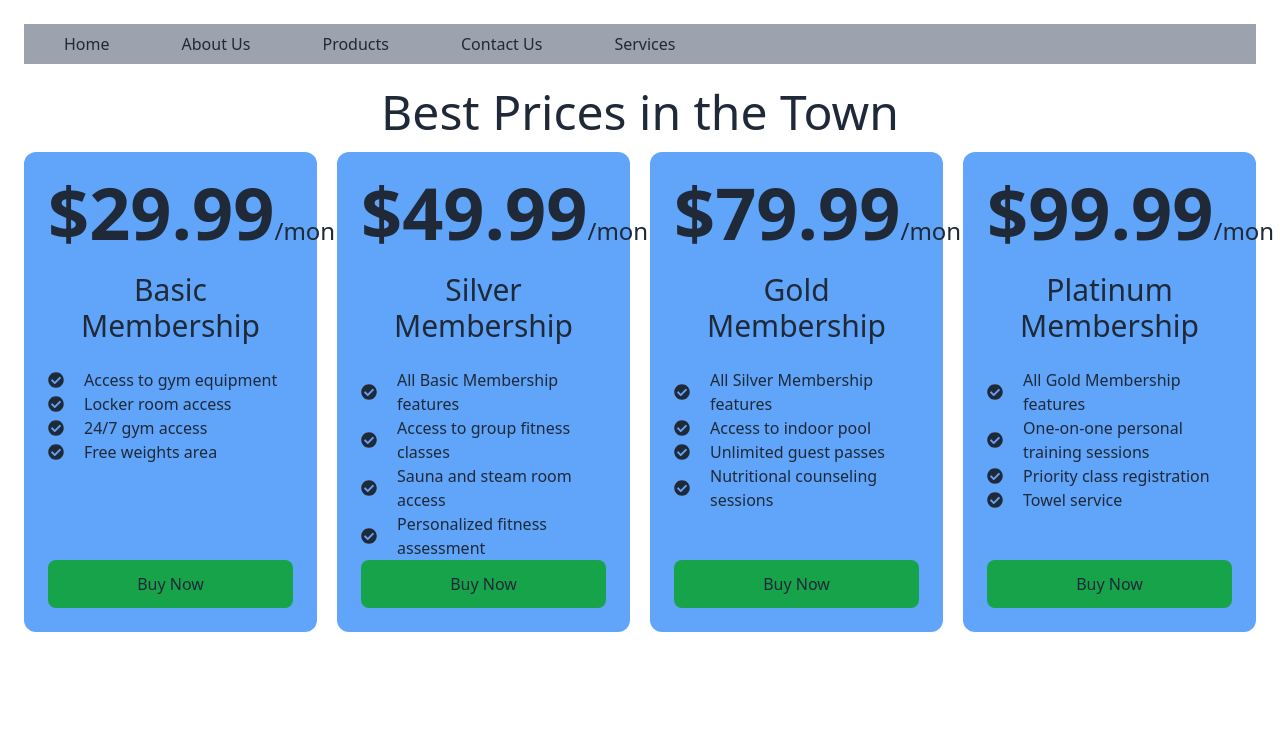
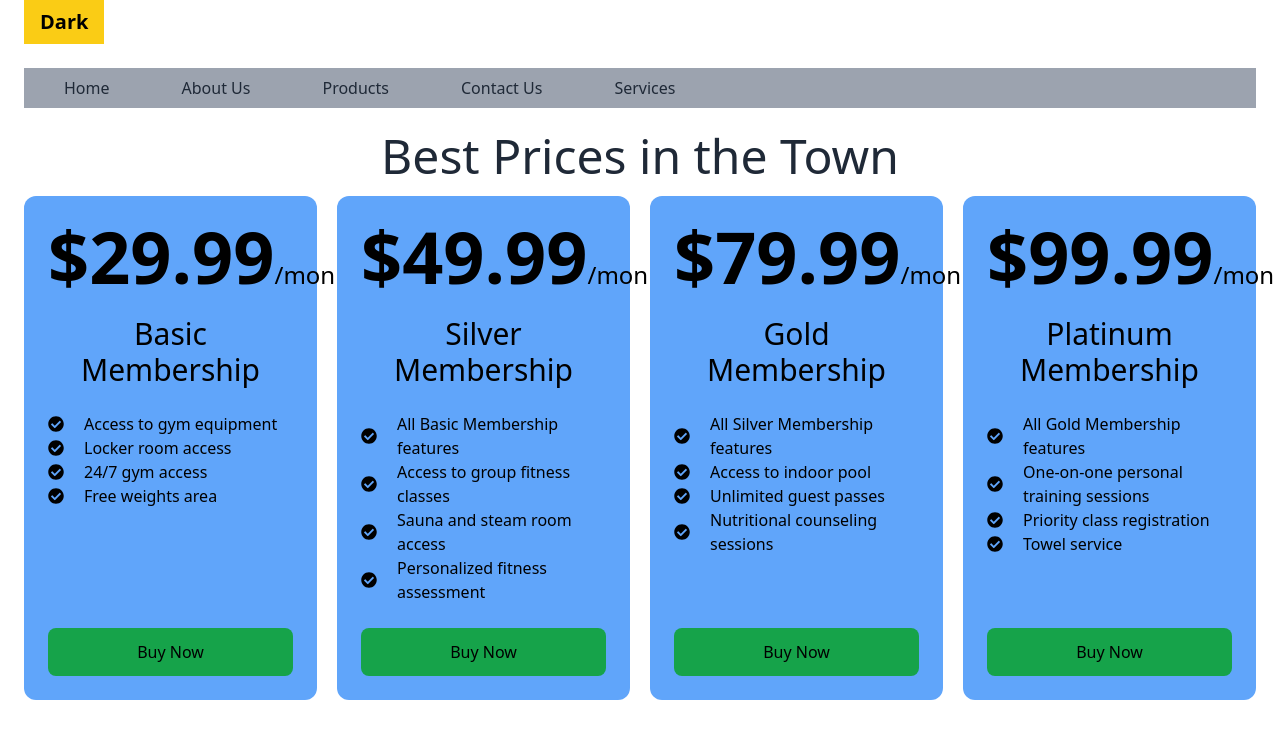
Before and after one commit to mamun-prodhan/price-options, a React (Vite) app: page / in a window 1280 px wide. Shown: the top 738 px of the page. Built offline with nearby package versions, Linux system fonts and the light colour scheme.

Commit message:
dark mode added

```diff
--- a/src/App.jsx
+++ b/src/App.jsx
@@ -1,11 +1,21 @@
+import { useState } from "react";
 import NavBar from "./components/NavBar/NavBar";
 import PriceOptions from "./components/PriceOptions/PriceOptions";
 
 function App() {
+  const [dark, setDark] = useState(false);
   return (
     <>
+      <button
+        className={`ms-6  px-4 py-2 text-xl font-extrabold ${
+          dark ? "text-white bg-[#000]" : "text-[#000] bg-yellow-400"
+        }`}
+        onClick={() => setDark(!dark)}
+      >
+        {dark ? "Light" : "Dark"}
+      </button>
       <NavBar></NavBar>
-      <PriceOptions></PriceOptions>
+      <PriceOptions dark={dark}></PriceOptions>
     </>
   );
 }
--- a/src/components/PriceOption/PriceOption.jsx
+++ b/src/components/PriceOption/PriceOption.jsx
@@ -1,10 +1,14 @@
 import PropTypes from "prop-types";
 import Feature from "../Feature/Feature";
 
-const PriceOption = ({ option }) => {
+const PriceOption = ({ option, dark }) => {
   const { name, price, features } = option;
   return (
-    <div className="text-center bg-blue-400 p-6 rounded-xl flex flex-col">
+    <div
+      className={`text-center  ${
+        dark ? "text-white bg-black" : "text-black bg-blue-400"
+      } p-6 rounded-xl flex flex-col`}
+    >
       <h1>
         <span className="text-7xl font-extrabold">{price}</span>
         <span className="text-2xl">/mon</span>
@@ -15,7 +19,9 @@ const PriceOption = ({ option }) => {
           <Feature key={idx} feature={feature}></Feature>
         ))}
       </div>
-      <button className="w-full bg-green-600 py-3 rounded-lg">Buy Now</button>
+      <button className="mt-6 w-full bg-green-600 py-3 rounded-lg">
+        Buy Now
+      </button>
     </div>
   );
 };
--- a/src/components/PriceOptions/PriceOptions.jsx
+++ b/src/components/PriceOptions/PriceOptions.jsx
@@ -1,6 +1,6 @@
 import PriceOption from "../PriceOption/PriceOption";
 
-const PriceOptions = () => {
+const PriceOptions = ({ dark }) => {
   const priceOptions = [
     {
       id: 1,
@@ -52,7 +52,11 @@ const PriceOptions = () => {
       <h2 className="text-5xl text-center mb-4">Best Prices in the Town</h2>
       <div className="grid grid-cols-4 gap-5 px-6">
         {priceOptions.map((option) => (
-          <PriceOption key={option.id} option={option}></PriceOption>
+          <PriceOption
+            key={option.id}
+            option={option}
+            dark={dark}
+          ></PriceOption>
         ))}
       </div>
     </div>
```
